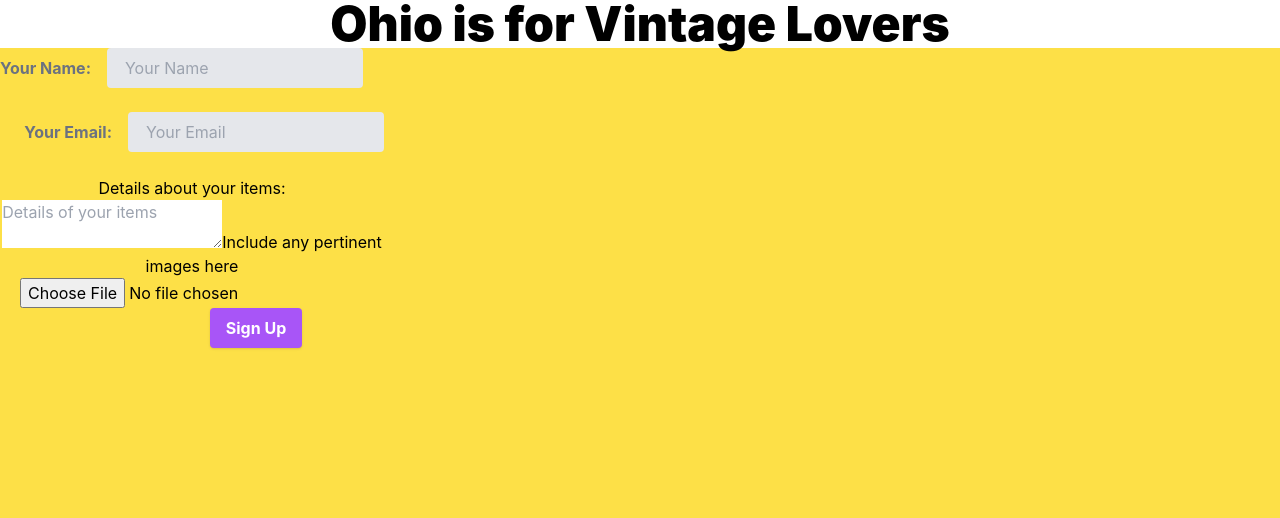
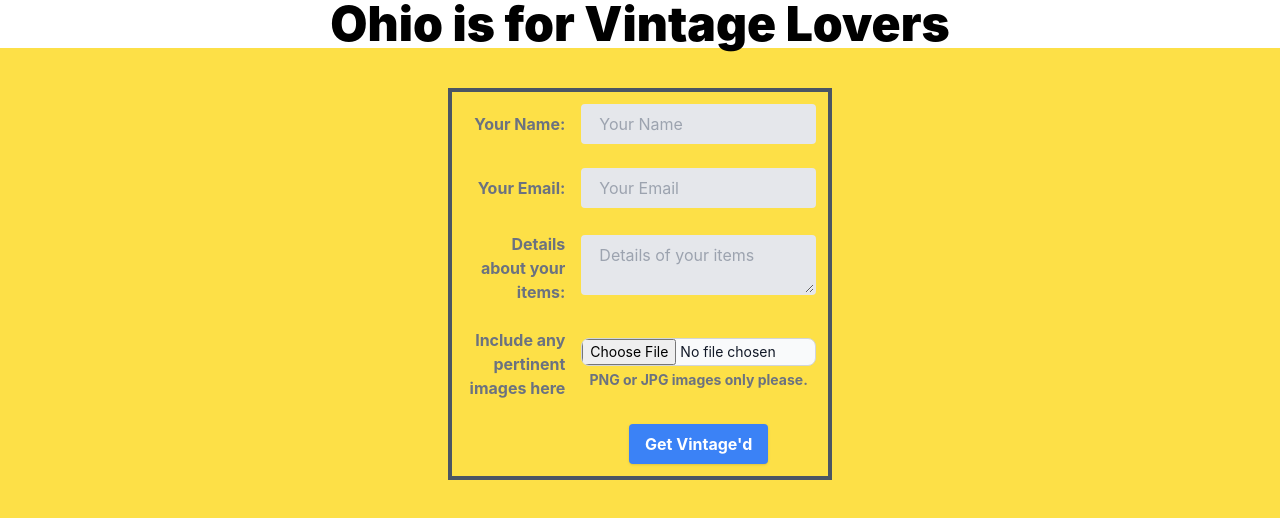
Before and after one commit to wolfy1313/OhioVintageBuyersReact, a React (Create React App) app in the folder ohio_vintage_buyers_react/: page / in a window 1280 px wide. Shown: the top 518 px of the page. Built offline with nearby package versions, Linux system fonts and the light colour scheme; the HTML template or start-up script is replaced by a standard one.

Commit message:
complete intitial form styling

```diff
--- a/ohio_vintage_buyers_react/src/components/ContactForm.tsx
+++ b/ohio_vintage_buyers_react/src/components/ContactForm.tsx
@@ -3,10 +3,10 @@ import React from 'react'
 const ContactForm = () => {
   return (
     <div>
-      <div>
-        <form className='w-full max-w-sm' method="POST" action="https://formspree.io/f/mjvddkno" encType="multipart/form-data">
+      <div className='flex justify-center'>
+        <form className='w-full max-w-sm mt-10 border-4 px-3 py-3 border-gray-600' method="POST" action="https://formspree.io/f/mjvddkno" encType="multipart/form-data">
           <div className='md:flex md:items-center mb-6'>
-            <div className='md-w-1/3'>
+            <div className='md:w-1/3'>
               <label className='block text-gray-500 font-bold md:text-right mb-1 md:mb-0 pr-4'>Your Name:
               </label>
             </div>
@@ -23,17 +23,30 @@ const ContactForm = () => {
               <input className='bg-gray-200 appearance-none border-2 border-gray-200 rounded w-full py-2 px-4 text-gray-700 leading-tight focus:outline-none focus:bg-white focus:border-purple-500' id="inline-email" type="text" placeholder="Your Email" />
             </div>
           </div>
-          <label>Details about your items:
-            <textarea name="message" placeholder="Details of your items"></textarea>
-          </label>
-          <label>Include any pertinent images here
-            <input type="file" name="attachment" accept="image/png, image/jpeg" />
-          </label>
+          <div className='md:flex md:items-center mb-6'>
+            <div className='md:w-1/3'>
+              <label className='block text-gray-500 font-bold md:text-right mb-1 md:mb-0 pr-4'>Details about your items:
+              </label>
+            </div>
+            <div className='md:w-2/3'>
+              <textarea name="message" className='bg-gray-200 appearance-none border-2 border-gray-200 rounded w-full py-2 px-4 text-gray-700 leading-tight focus:outline-none focus:bg-white focus:border-purple-500' id="inline-email" placeholder="Details of your items"></textarea>
+            </div>
+          </div>
+          <div className='md:flex md:items-center mb-6'>
+            <div className='md:w-1/3'>
+              <label className='block text-gray-500 font-bold md:text-right mb-1 md:mb-0 pr-4'>Include any pertinent images here
+              </label>
+            </div>
+            <div className='md:w-2/3'>
+              <input type="file" name="attachment" accept="image/png, image/jpeg" className="block w-full text-sm text-gray-900 border border-gray-300 rounded-lg cursor-pointer bg-gray-50 dark:text-gray-400 focus:outline-none dark:bg-gray-700 dark:border-gray-600 dark:placeholder-gray-400" id="file_input" />
+              <p className="mt-1 text-sm text-gray-500 font-bold dark:text-gray-500" id="file_input_help">PNG or JPG images only please.</p>
+            </div>
+          </div>
           <div className="md:flex md:items-center">
             <div className="md:w-1/3"></div>
             <div className="md:w-2/3">
-              <button className="shadow bg-purple-500 hover:bg-purple-400 focus:shadow-outline focus:outline-none text-white font-bold py-2 px-4 rounded" type="button">
-                Sign Up
+              <button className="shadow bg-blue-500 hover:bg-purple-400 focus:shadow-outline focus:outline-none text-white font-bold py-2 px-4 rounded" type="button">
+                Get Vintage'd
               </button>
             </div>
           </div>
```
